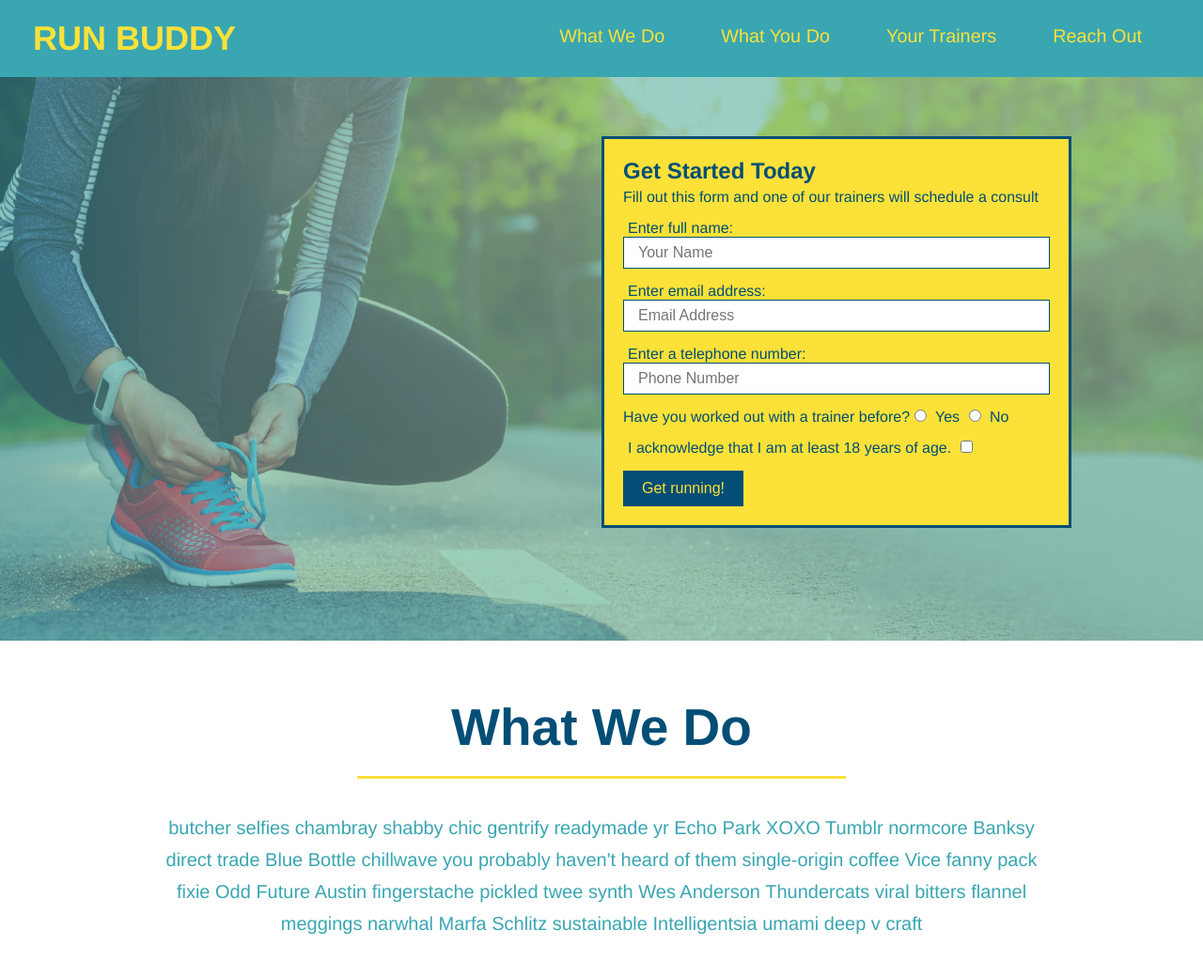
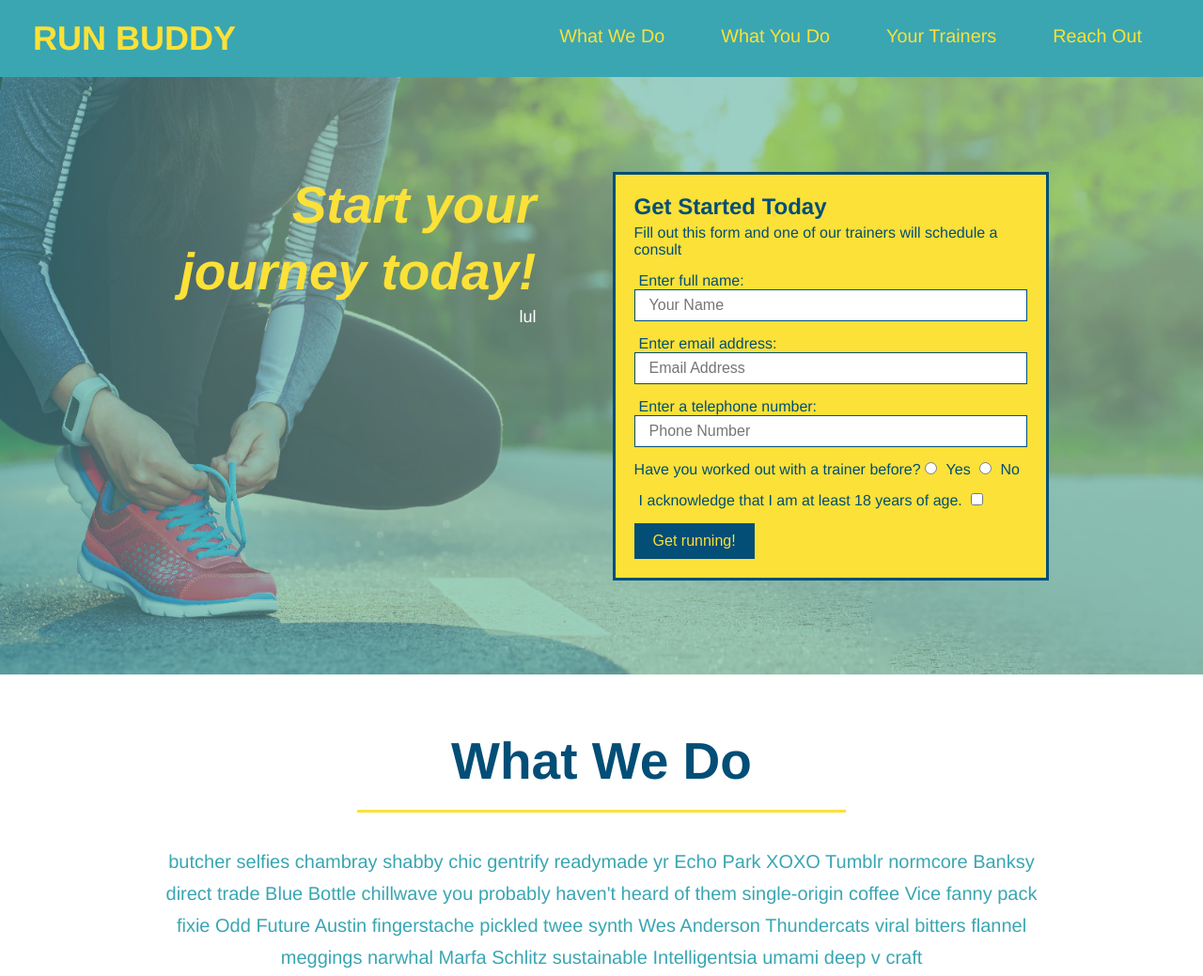
Before and after one commit to Michael-Ishmail/Run-buddy-2, a plain HTML site: page index.html in a window 1280 px wide. Shown: the top 1039 px of the page at 94% size. Drawn offline with Linux system fonts and the light colour scheme.

Commit message:
added hero and footer flex

```diff
--- a/assets/css/style.css
+++ b/assets/css/style.css
@@ -54,14 +54,15 @@ footer {
 }
 
 footer h2 {
-  display: inline;
+  display: flex;
+  justify-content: space-between;
+  flex-wrap: wrap;
   color: #024e76;
   font-size: 30px;
   margin: 0;
 }
 
 footer div {
-  float: right;
   line-height: 1.5;
   text-align: right;
 }
@@ -77,10 +78,11 @@ section {
 /* Hero Style Start */
 .hero {
   background-image: url('../images/hero-bg.jpg');
-  height: 600px;
   background-size: cover;
   background-position: center;
-  position: relative;
+  display: flex;
+  justify-content: center;
+  flex-wrap: wrap;
 }
 /* Hero Style End */
 
@@ -88,11 +90,9 @@ section {
   border: 3px solid #024e76;
   background-color: #fce138;
   padding: 20px;
-  width: 500px;
   color: #024e76;
-  position: absolute;
-  bottom: 120px;
-  right: 140px;
+  width: 40%;
+  margin: 3.5%;
 }
 
 .hero-form h3 {
@@ -102,6 +102,22 @@ section {
 .hero-form p {
   margin: 5px 0 15px 0;
 }
+
+.cta {
+  width: 35%;
+  text-align: right;
+  margin: 3.5%;
+  color: #fff;
+  font-size: 18px;
+  line-height: 1.3;
+}
+
+.cta h2 {
+  font-style: italic;
+  font-size: 55px;
+  color: #fce138;
+}
+
 
 .form-input {
   border: 1px solid #024e76;
--- a/index.html
+++ b/index.html
@@ -38,6 +38,14 @@
 
   <!-- hero/jumbotron -->
   <section class="hero">
+    <div class="cta">
+      <h2>
+        Start your journey today!
+      </h2>
+      <p>
+        lul
+      </p>
+    </div>
     <div class="hero-form">
       <h3>Get Started Today</h3>
       <p>Fill out this form and one of our trainers will schedule a consult</p>
```
